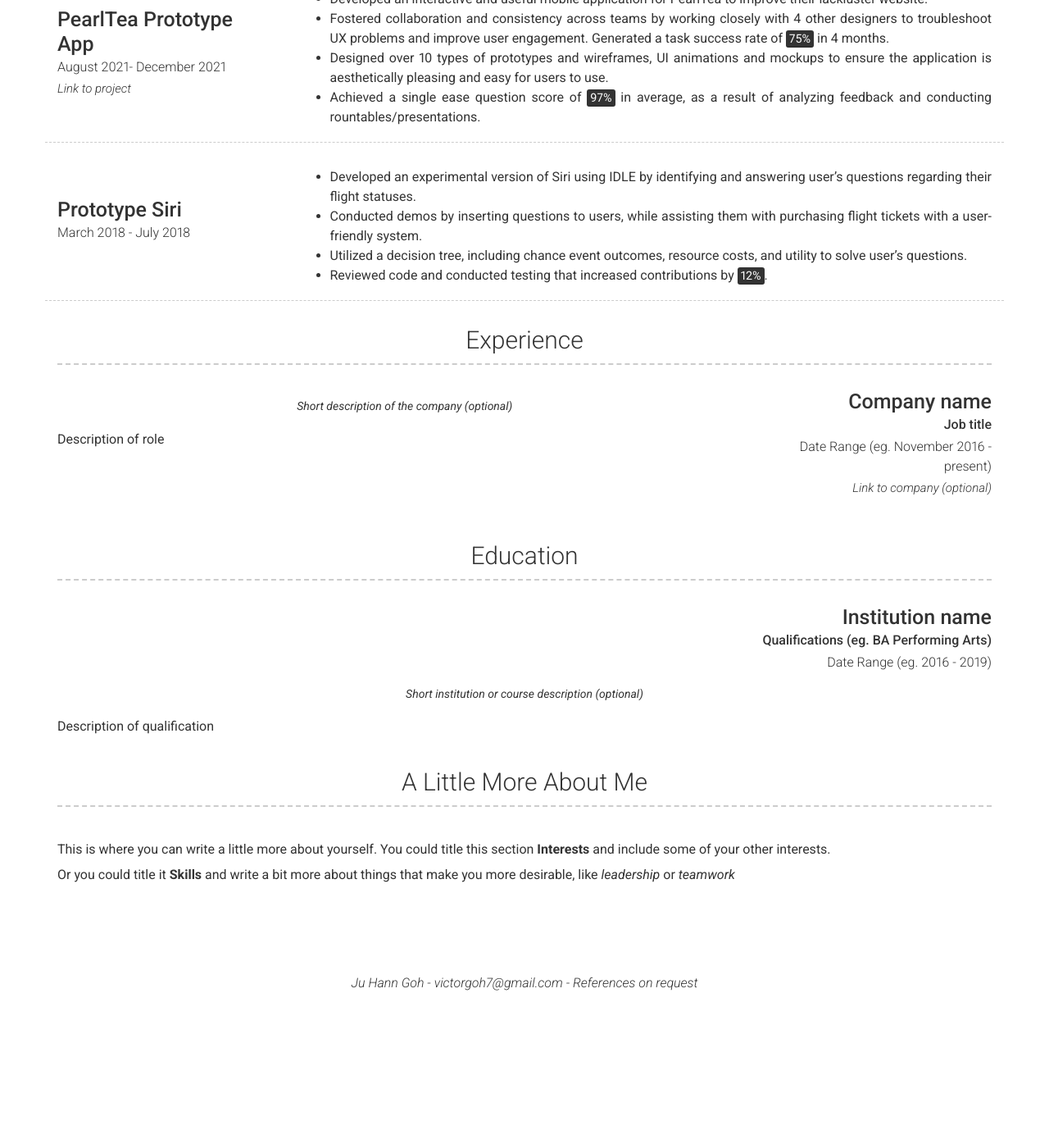
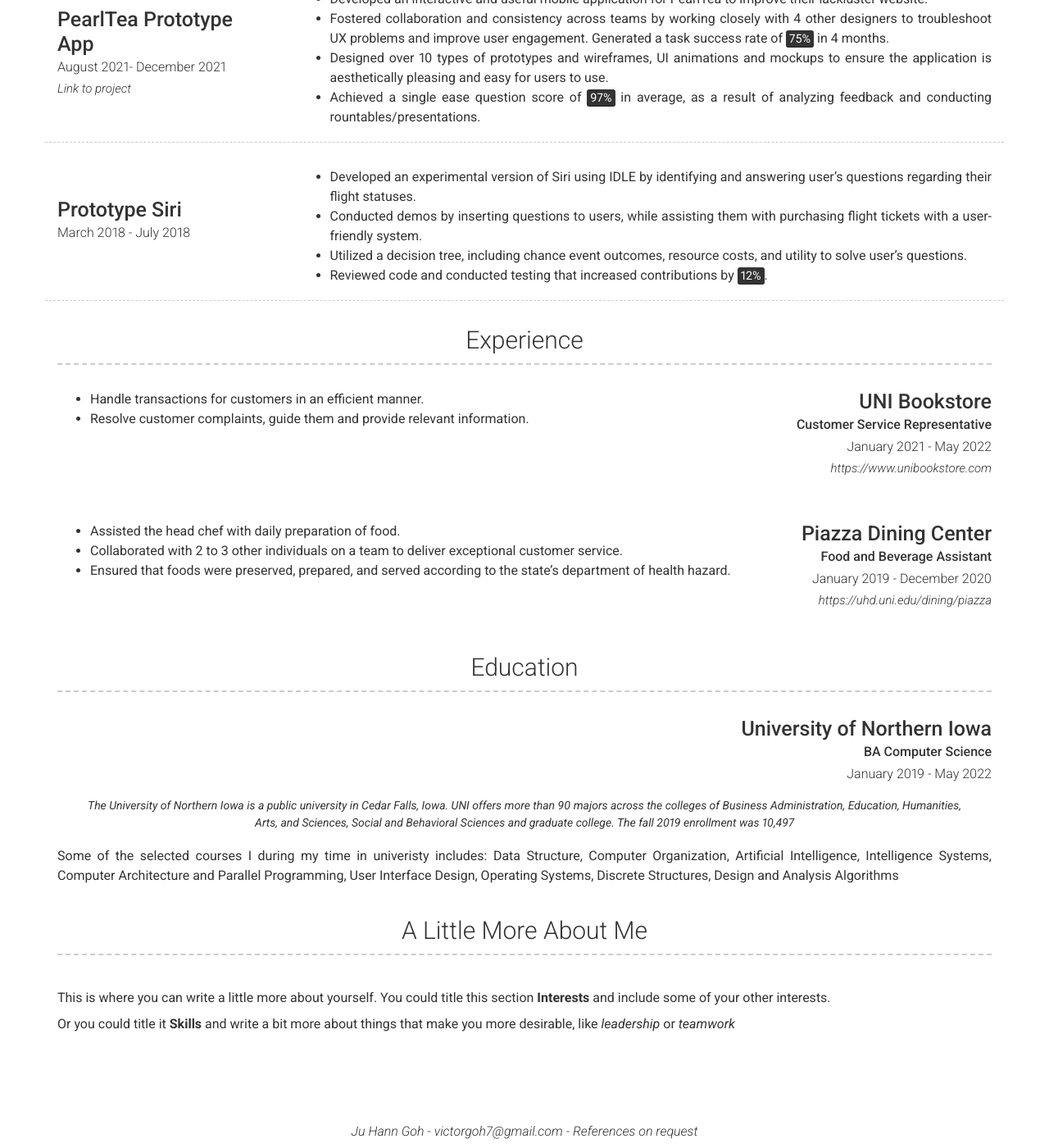
Before and after one commit to jugoh09/resume-website, a Jekyll site: the page built from index.md, in a window 1280 px wide and 1400 px high, scrolled down 860 px. Shown: the whole window at 82% size. Built offline with Jekyll 4.4.1, drawn with Linux system fonts in a browser that asks for light colours; nearby versions of some CDN libraries; before the commit the page ends 2078 px from its top, so only the background shows below that.

Commit message:
Update _config.yml

```diff
--- a/_config.yml
+++ b/_config.yml
@@ -151,25 +151,46 @@ content:
     layout: list
     content:
       - layout: right
-        title: Company name
-        sub_title: Job title
-        caption: Date Range (eg. November 2016 - present)
-        link: Link to company (optional)
-        quote: >
-          Short description of the company (optional)
+        title: UNI Bookstore
+        sub_title: Customer Service Representative
+        caption: January 2021 - May 2022
+        link: https://www.unibookstore.com
+        # quote: >
+          # Short description of the company (optional)
         description: | # this will include new lines to allow paragraphs
-          Description of role
+          - Handle transactions for customers in an efficient manner.
+          - Resolve customer complaints, guide them and provide relevant information.
+      - layout: right
+        title: Piazza Dining Center
+        sub_title: Food and Beverage Assistant
+        caption: January 2019 - December 2020
+        link: https://uhd.uni.edu/dining/piazza
+        # quote: >
+          # Short description of the company (optional)
+        description: | # this will include new lines to allow paragraphs
+         - Assisted the head chef with daily preparation of food.
+         - Collaborated with 2 to 3 other individuals on a team to deliver exceptional customer service.
+         - Ensured that foods were preserved, prepared, and served according to the state’s department of health hazard.
+
+
   - title: Education
     layout: list
     content:
       - layout: top-right
-        title: Institution name
-        sub_title: Qualifications (eg. BA Performing Arts)
-        caption: Date Range (eg. 2016 - 2019)
+        title: University of Northern Iowa
+        sub_title: BA Computer Science
+        caption: January 2019 - May 2022
         quote: >
-          Short institution or course description (optional)
+          The University of Northern Iowa is a public university in Cedar Falls, Iowa.
+          UNI offers more than 90 majors across the colleges of Business Administration,
+          Education, Humanities, Arts, and Sciences, Social and Behavioral Sciences
+          and graduate college. The fall 2019 enrollment was 10,497
         description: | # this will include new lines to allow paragraphs
-          Description of qualification
+          Some of the selected courses I during my time in univeristy includes:
+            Data Structure, Computer Organization, Artificial Intelligence, Intelligence Systems,
+            Computer Architecture and Parallel Programming, User Interface Design,
+            Operating Systems, Discrete Structures, Design and Analysis Algorithms
+
   - title: A Little More About Me
     layout: text
     content: | # this will include new lines to allow paragraphs
```
